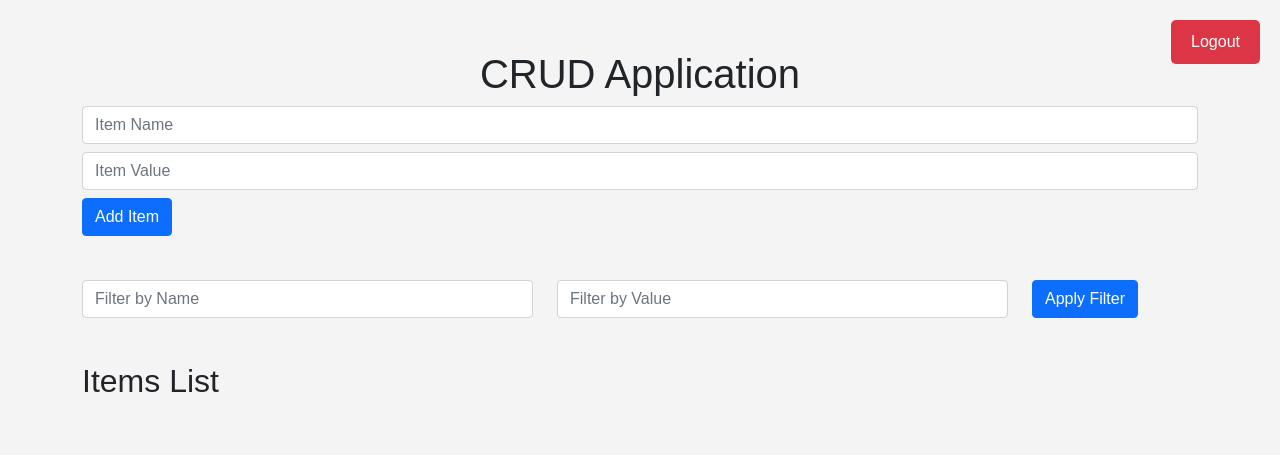
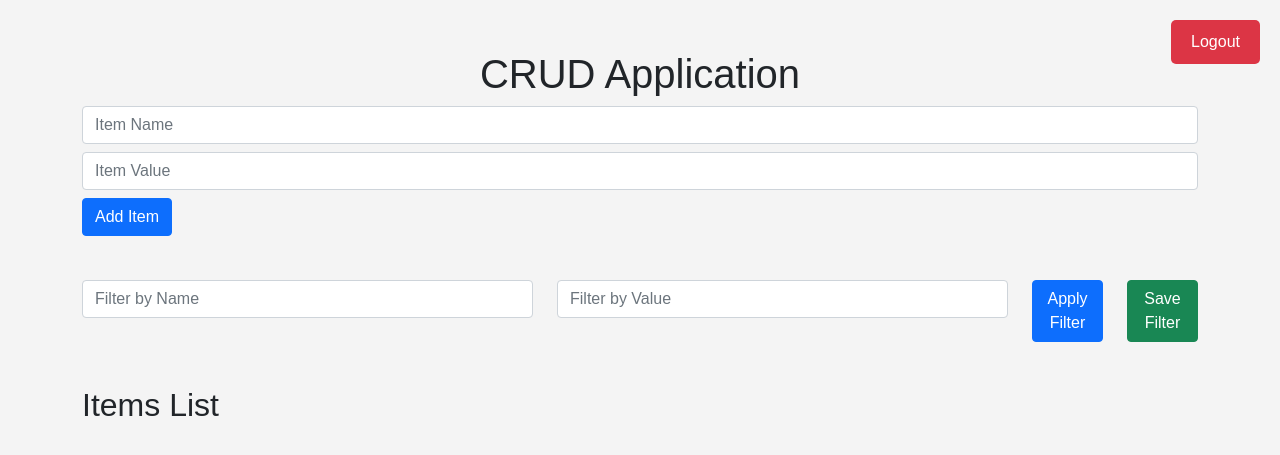
Before and after one commit to Deepak-Muvvala-Magnasoft/py_mongo_test, a Flask app: template templates/index.html in a window 1280 px wide. Shown: the top 455 px of the page. Run offline with Flask 3, Linux system fonts and the light colour scheme; the template is opened without the code that fills it, so the values that code supplies are empty.

Commit message:
filter saved

```diff
--- a/app.py
+++ b/app.py
@@ -12,6 +12,7 @@ client = MongoClient(
 db = client["crud_db"]
 users_collection = db["users"]
 items_collection = db["items"]
+user_filters_collection = db["user_filters"]  # Collection for storing filter settings
 
 # Middleware to prevent caching of pages
 @app.after_request
@@ -44,6 +45,11 @@ def login():
 
         if user:
             session['username'] = username  # Store the username in the session
+            # Load the saved filter settings
+            saved_filter = user_filters_collection.find_one({'username': username})
+            if saved_filter:
+                session['filter_name'] = saved_filter.get('filter_name', '')
+                session['filter_value'] = saved_filter.get('filter_value', '')
             return redirect(url_for('crud'))  # Redirect to CRUD page if logged in
         else:
             return render_template('login.html', error='Invalid credentials')  # Show error if invalid credentials
@@ -79,25 +85,51 @@ def crud():
             return render_template('admin.html', users=all_users)
 
         # Initialize filter variables
-        filter_name = ""
-        filter_value = ""
+        filter_name = session.get('filter_name', '')
+        filter_value = session.get('filter_value', '')
 
         # Check if filter form is submitted
         if request.method == 'POST':
             filter_name = request.form.get('filter_name', '')
             filter_value = request.form.get('filter_value', '')
 
-        # Build the filter query
+            # Only save filter settings when 'Save Filter' button is clicked
+            if 'save_filter' in request.form:
+                # Save the filter settings to the database
+                user_filters_collection.update_one(
+                    {'username': user},
+                    {'$set': {'filter_name': filter_name, 'filter_value': filter_value}},
+                    upsert=True
+                )
+
+                # Update session with the new filter
+                session['filter_name'] = filter_name
+                session['filter_value'] = filter_value
+
+            # Apply the filter, but do not save it
+            # Build the filter query
+            query = {'username': user}
+            if filter_name:
+                query['name'] = {'$regex': filter_name, '$options': 'i'}  # Case-insensitive search
+            if filter_value:
+                query['value'] = {'$regex': filter_value, '$options': 'i'}
+
+            # Fetch items based on the filter query
+            items = items_collection.find(query)
+
+            return render_template('index.html', items=items, filter_name=filter_name, filter_value=filter_value)
+
+        # If it's a GET request, just fetch the items using the saved filter
         query = {'username': user}
         if filter_name:
             query['name'] = {'$regex': filter_name, '$options': 'i'}  # Case-insensitive search
         if filter_value:
             query['value'] = {'$regex': filter_value, '$options': 'i'}
 
-        # Fetch items based on the filter query
         items = items_collection.find(query)
 
         return render_template('index.html', items=items, filter_name=filter_name, filter_value=filter_value)
+
     else:
         return redirect(url_for('login'))  # Redirect to login page if not logged in
 
--- a/templates/index.html
+++ b/templates/index.html
@@ -59,8 +59,11 @@
                 <div class="col-md-5">
                     <input type="text" name="filter_value" class="form-control" placeholder="Filter by Value" value="{{ filter_value }}">
                 </div>
-                <div class="col-md-2">
+                <div class="col-md-1">
                     <button type="submit" class="btn btn-primary btn-block">Apply Filter</button>
+                </div>
+                <div class="col-md-1">
+                    <button type="submit" name="save_filter" class="btn btn-success btn-block">Save Filter</button>
                 </div>
             </div>
         </form>
```
